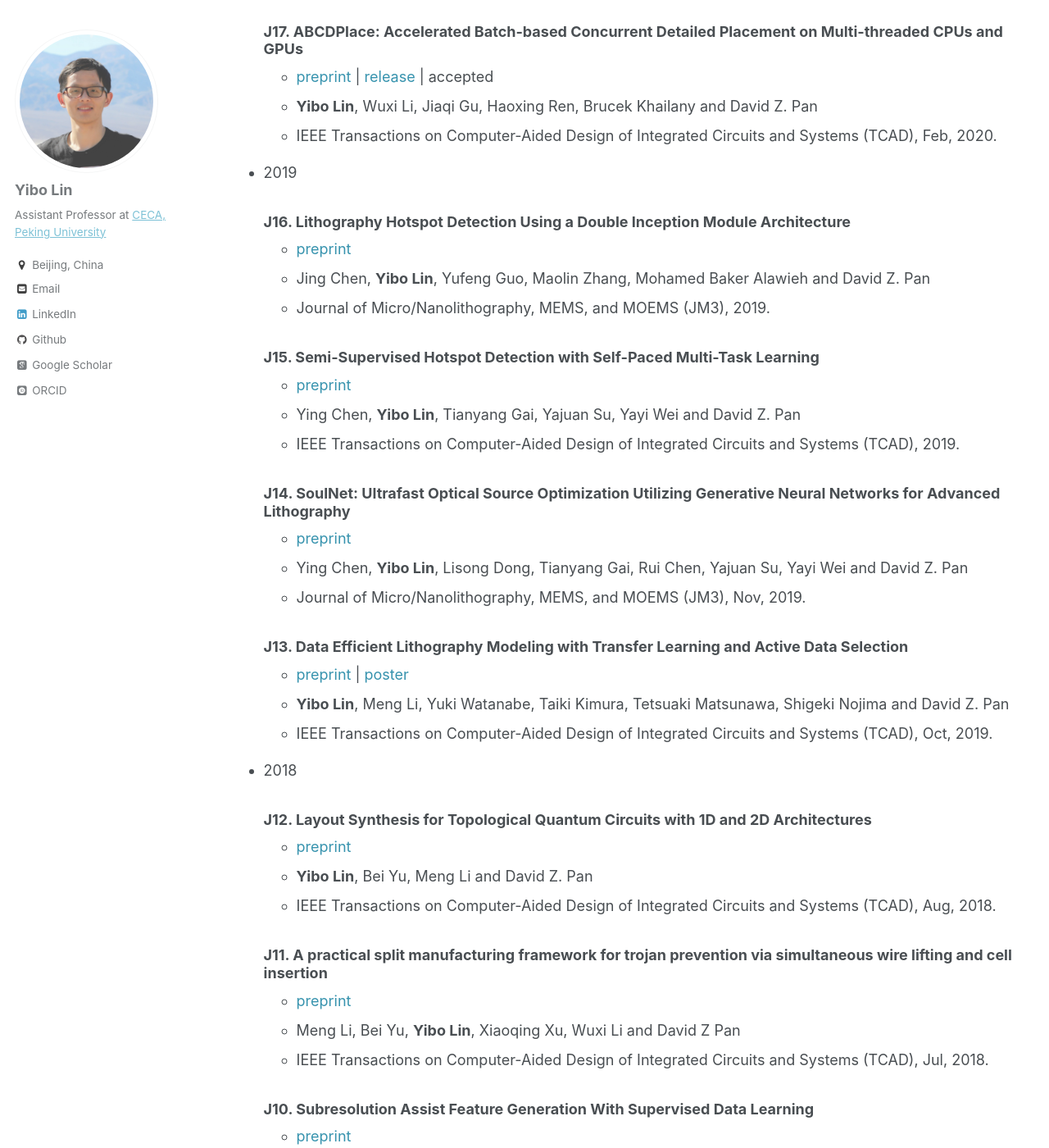
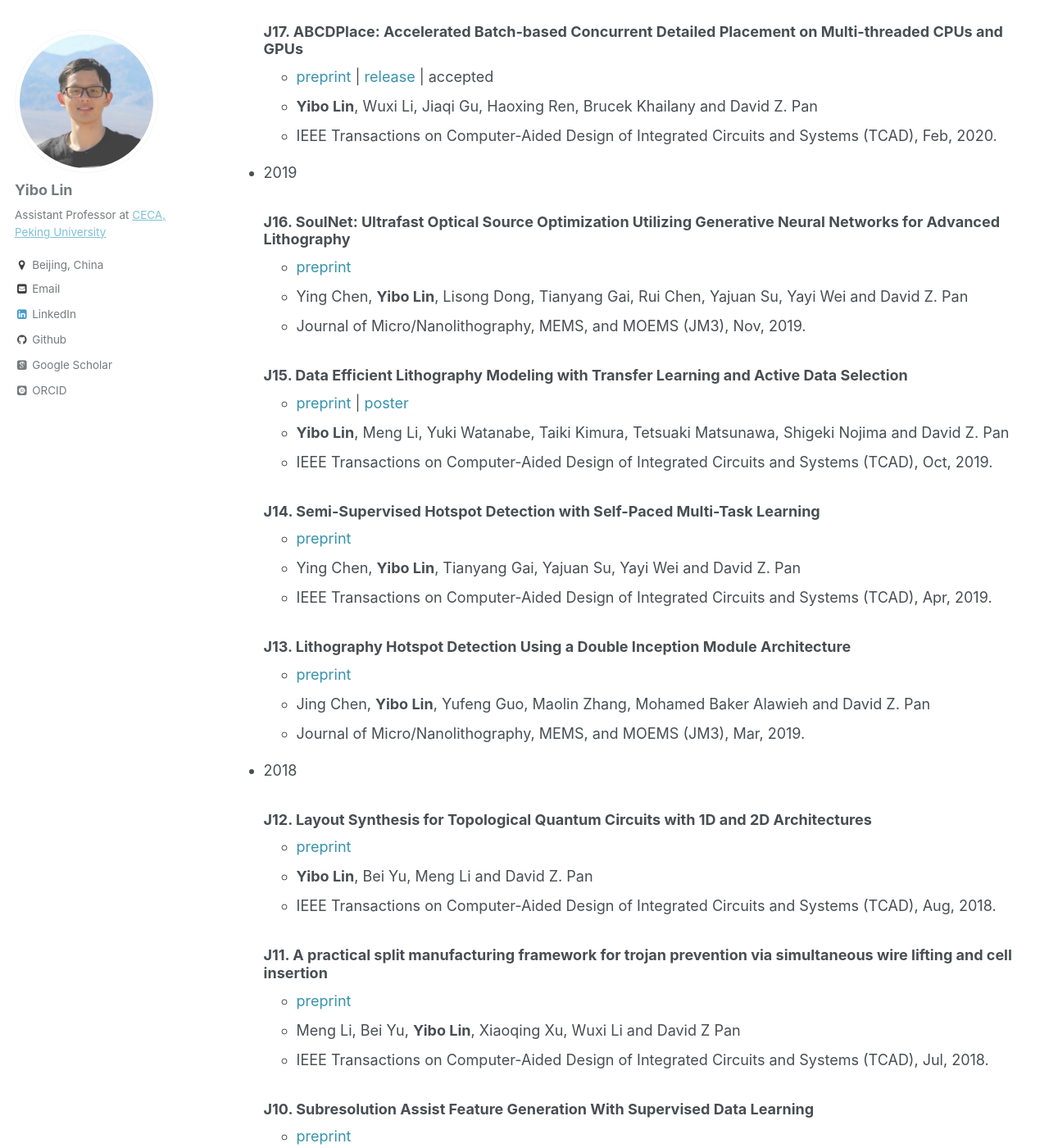
Before and after one commit to limbo018/limbo018.github.io, a Jekyll site: the page built from _pages/publications.md, in a window 1280 px wide and 1400 px high, scrolled down 1968 px. Shown: the whole window at 82% size. Built offline with Jekyll 4.4.1, drawn with Linux system fonts in a browser that asks for light colours; some web fonts are replaced; some of the changed text lies outside the part shown.

Commit message:
add months to recent journals

```diff
--- a/_pages/publications.md
+++ b/_pages/publications.md
@@ -77,25 +77,25 @@
 
 * 2019
 
-  ### J16. [Lithography Hotspot Detection Using a Double Inception Module Architecture](https://doi.org/10.1117/1.JMM.18.1.013507)
-     * <a href="/publications/papers/HSD_JM32019_Chen.pdf" style="color:#3793ae">preprint</a>
-     * Jing Chen, **Yibo Lin**, Yufeng Guo, Maolin Zhang, Mohamed Baker Alawieh and David Z. Pan
-     * Journal of Micro/Nanolithography, MEMS, and MOEMS (JM3), 2019.
-
-  ### J15. [Semi-Supervised Hotspot Detection with Self-Paced Multi-Task Learning](https://doi.org/10.1109/TCAD.2019.2912948)
-     * <a href="/publications/papers/HSD_TCAD2019_Chen.pdf" style="color:#3793ae">preprint</a>
-     * Ying Chen, **Yibo Lin**, Tianyang Gai, Yajuan Su, Yayi Wei and David Z. Pan
-     * IEEE Transactions on Computer-Aided Design of Integrated Circuits and Systems (TCAD), 2019.
-
-  ### J14. [SoulNet: Ultrafast Optical Source Optimization Utilizing Generative Neural Networks for Advanced Lithography](https://dx.doi.org/10.1117/1.JMM.18.4.043506)
+  ### J16. [SoulNet: Ultrafast Optical Source Optimization Utilizing Generative Neural Networks for Advanced Lithography](https://dx.doi.org/10.1117/1.JMM.18.4.043506)
      * <a href="/publications/papers/SMO_JM32020_Chen.pdf" style="color:#3793ae">preprint</a>
      * Ying Chen, **Yibo Lin**, Lisong Dong, Tianyang Gai, Rui Chen, Yajuan Su, Yayi Wei and David Z. Pan
      * Journal of Micro/Nanolithography, MEMS, and MOEMS (JM3), Nov, 2019.
 
-  ### J13. [Data Efficient Lithography Modeling with Transfer Learning and Active Data Selection](https://doi.org/10.1109/TCAD.2018.2864251)
+  ### J15. [Data Efficient Lithography Modeling with Transfer Learning and Active Data Selection](https://doi.org/10.1109/TCAD.2018.2864251)
      * <a href="https://arxiv.org/pdf/1807.03257.pdf" style="color:#3793ae">preprint</a> \| <a href="/publications/papers/DFM_LithoWorkshop2018_Lin.poster.pdf" style="color:#3793ae">poster</a>
      * **Yibo Lin**, Meng Li, Yuki Watanabe, Taiki Kimura, Tetsuaki Matsunawa, Shigeki Nojima and David Z. Pan
      * IEEE Transactions on Computer-Aided Design of Integrated Circuits and Systems (TCAD), Oct, 2019.
+
+  ### J14. [Semi-Supervised Hotspot Detection with Self-Paced Multi-Task Learning](https://doi.org/10.1109/TCAD.2019.2912948)
+     * <a href="/publications/papers/HSD_TCAD2019_Chen.pdf" style="color:#3793ae">preprint</a>
+     * Ying Chen, **Yibo Lin**, Tianyang Gai, Yajuan Su, Yayi Wei and David Z. Pan
+     * IEEE Transactions on Computer-Aided Design of Integrated Circuits and Systems (TCAD), Apr, 2019.
+
+  ### J13. [Lithography Hotspot Detection Using a Double Inception Module Architecture](https://doi.org/10.1117/1.JMM.18.1.013507)
+     * <a href="/publications/papers/HSD_JM32019_Chen.pdf" style="color:#3793ae">preprint</a>
+     * Jing Chen, **Yibo Lin**, Yufeng Guo, Maolin Zhang, Mohamed Baker Alawieh and David Z. Pan
+     * Journal of Micro/Nanolithography, MEMS, and MOEMS (JM3), Mar, 2019.
 
 * 2018
 
--- a/ref/publications.bib
+++ b/ref/publications.bib
@@ -589,6 +589,7 @@
   journal   = scis,
   pages     = {1--23},
   year      = {2016},
+  month     = {May},
   publisher = {Springer},
   publishlink = {http://link.springer.com/article/10.1007%2Fs11432-016-5560-6},
   annotateweb={([limbo018.github.io/papers/DFM_SCIS2016_Yu.pdf preprint])(*Invited Paper*)},
@@ -742,6 +743,7 @@
   author={Chen, Jing and Lin, Yibo and Guo, Yufeng and Zhang, Maolin and Alawieh, Mohamed Baker and Pan, David Z.},
   journal=jm3,
   year={2019},
+  month={March},
   organization={International Society for Optics and Photonics},
   publishlink = {https://doi.org/10.1117/1.JMM.18.1.013507},
   annotateweb={([limbo018.github.io/papers/HSD_JM32019_Chen.pdf preprint])},
@@ -752,6 +754,7 @@
     author={Chen, Ying and Lin, Yibo and Gai, Tianyang and Su, Yajuan and Wei, Yayi and Pan, David Z.},
     journal   = tcad,
     year      = {2019},
+    month     = {April},
     publishlink = {https://doi.org/10.1109/TCAD.2019.2912948},
     annotateweb={([limbo018.github.io/papers/HSD_TCAD2019_Chen.pdf preprint])},
     annotatecv={},
```
Also changed, not shown: other parts of _pages/publications.md (+1 -1 lines), _includes/publications_cv.md (+5 -5 lines), 4 other files.
